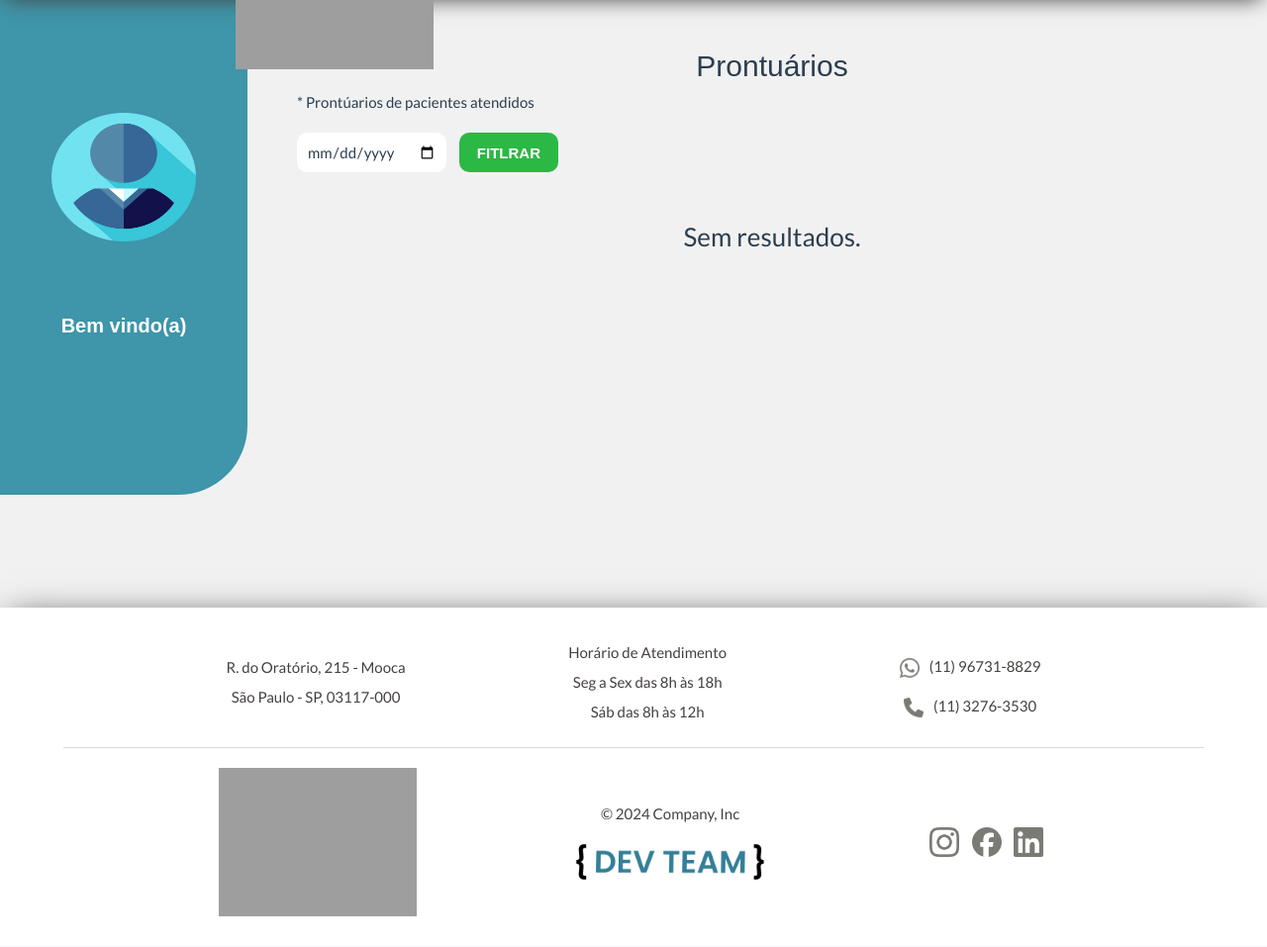
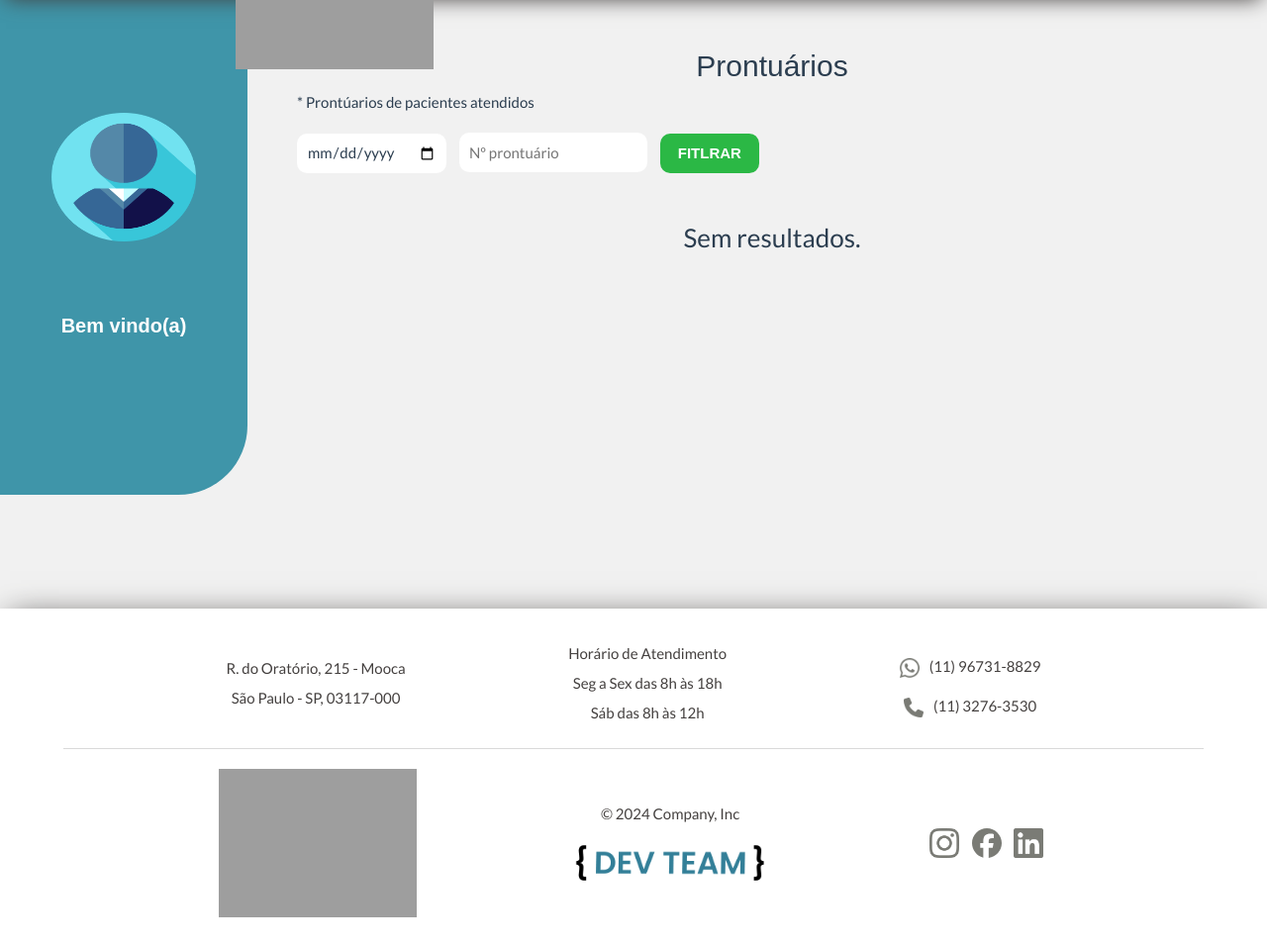
Before and after one commit to YuttyAkiko/clinica_vision, a Django app: page /medicos/prontuarios/ in a window 1280 px wide. Shown: the part 100-1057 px from the top of the page at 99% size. Before the commit the page ends 1026 px from the top, so only its background shows below. Run offline with Django 4.2, Linux system fonts and the light colour scheme; a user stored in the database is signed in; data comes from the database, SQL or seed files in the repository; parts of the project's set-up code (start-up, migrations or seed data) failed here and were passed over; some libraries are stand-ins or nearby versions; grey boxes are pictures that could not be loaded.

Commit message:
fix: adicionei mais um input para filtro do cliente_id

```diff
--- a/medicos/templates/medicos/prontuarios_lista.html
+++ b/medicos/templates/medicos/prontuarios_lista.html
@@ -24,6 +24,7 @@
         <form method="GET">
             {% csrf_token %}
             <input type="date" name="data_consulta">
+            <input type="number" name="cliente_id" placeholder="Nº prontuário">
             <button type="submit">FITLRAR</button>
         </form>
     </div>
```
Also changed, not shown: medicos/migrations/0002_alter_medico_crm.py (added).
